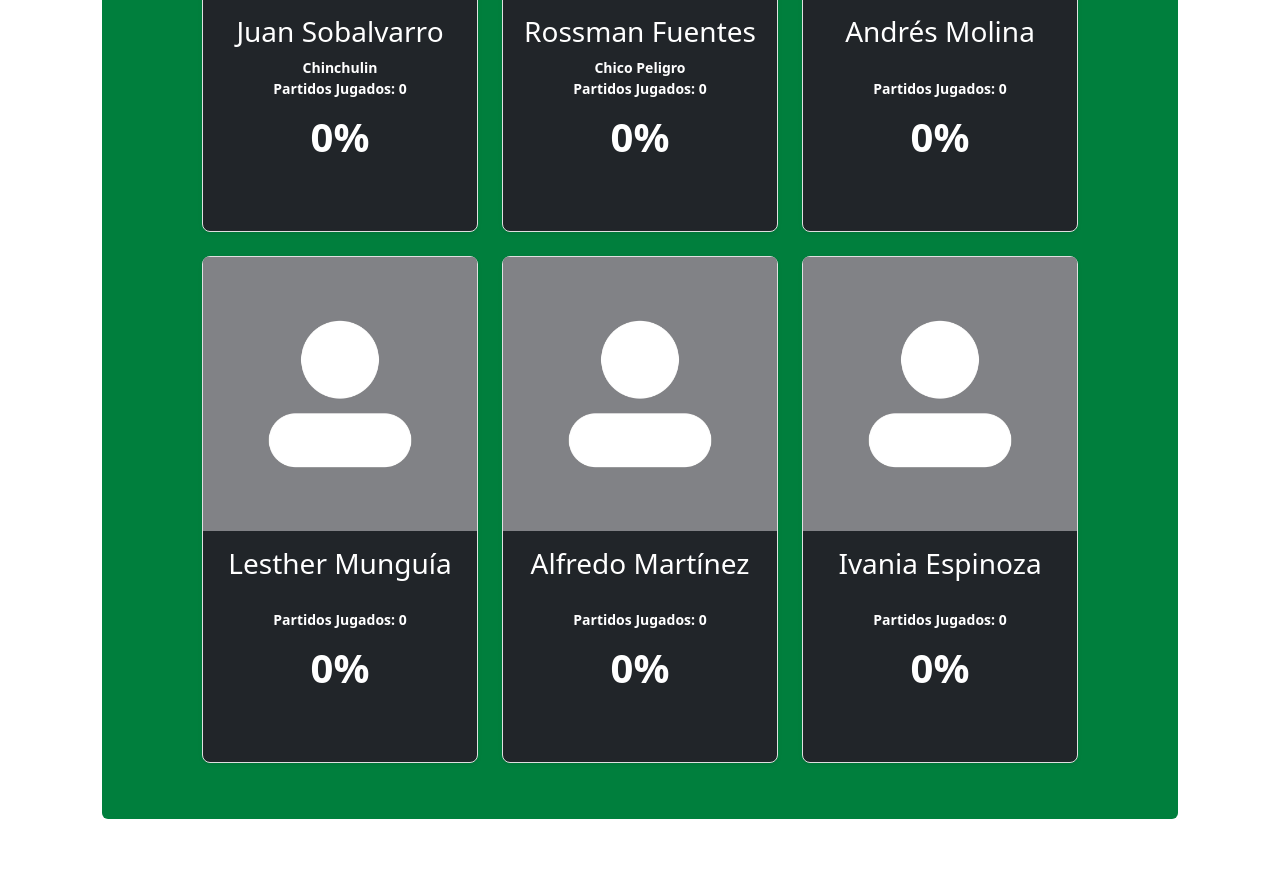
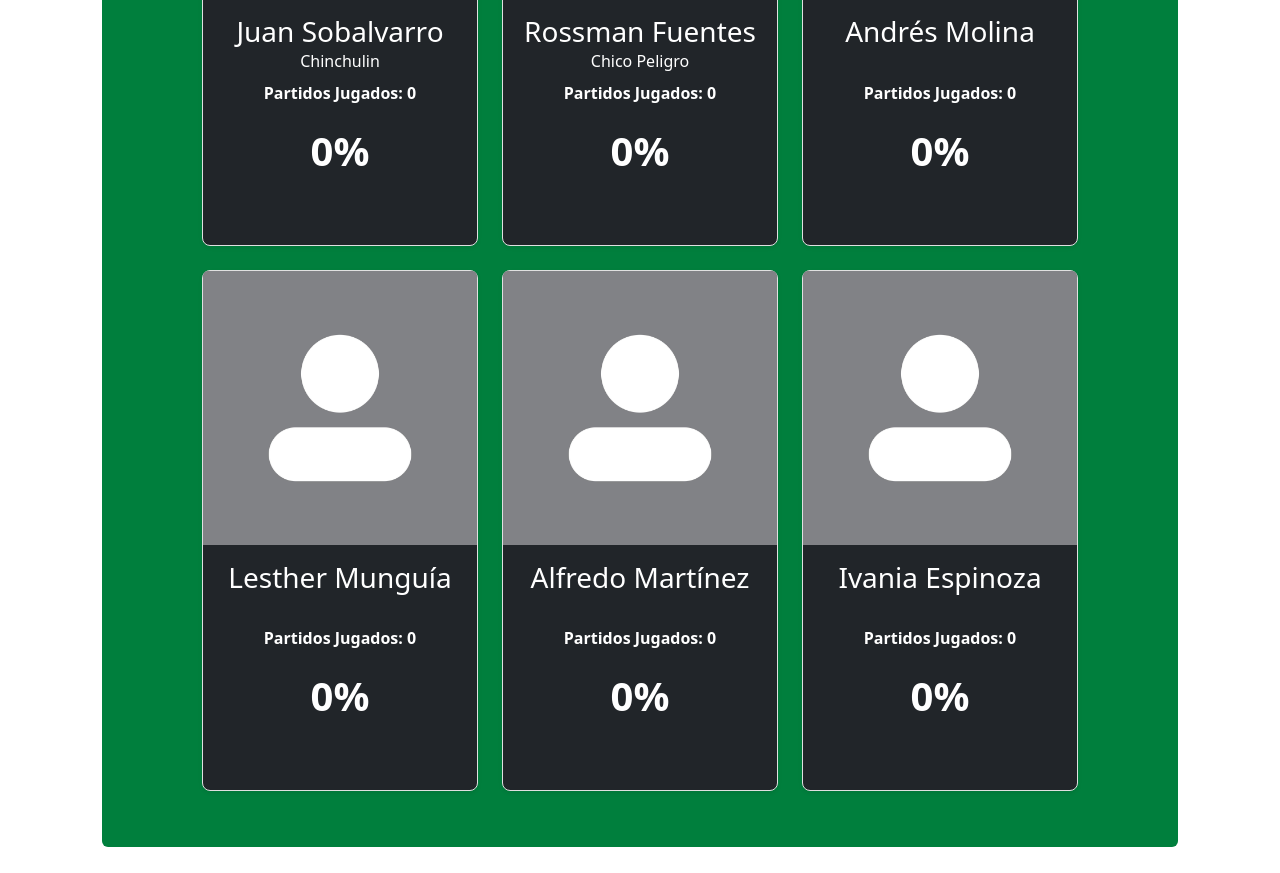
Before and after one commit to JuanSobalvarro/ttranking, a Django app: page / in a window 1280 px wide. Shown: the part 1451-2324 px from the top of the page. Run offline with Django 5.2, Linux system fonts and the light colour scheme; data comes from the database, SQL or seed files in the repository; parts of the project's set-up code (start-up, migrations or seed data) failed here and were passed over.

Commit message:
Fixed margin cards p2w

```diff
--- a/ttranking/core/templates/core/home.html
+++ b/ttranking/core/templates/core/home.html
@@ -103,9 +103,11 @@
                              alt="{{ player.first_name }} {{ player.last_name }}"
                              style="object-fit: cover; height: auto; width: 100%;">
                         <div class="card-body p-3">
-                            <h3 class="card-title mb-2">{{ player.first_name }} {{ player.last_name }}</h3>
-                            <p class="card-text small mb-2">
+                            <h3 class="card-title" style="margin: 0;">{{ player.first_name }} {{ player.last_name }}</h3>
+                            <p class="card-text small mb-2 lead fs-6">
                                 {%if player.alias %}{{ player.alias }}{%endif%}<br>
+                            </p>
+                            <p>
                                 <strong>Partidos Jugados:</strong> {{ player.matches_played }}<br>
                             </p>
                             <p class="text-center text-white fs-1">
```
